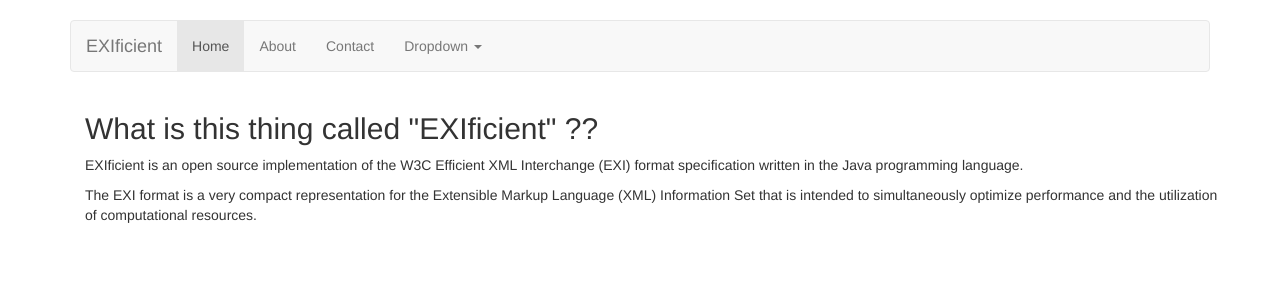
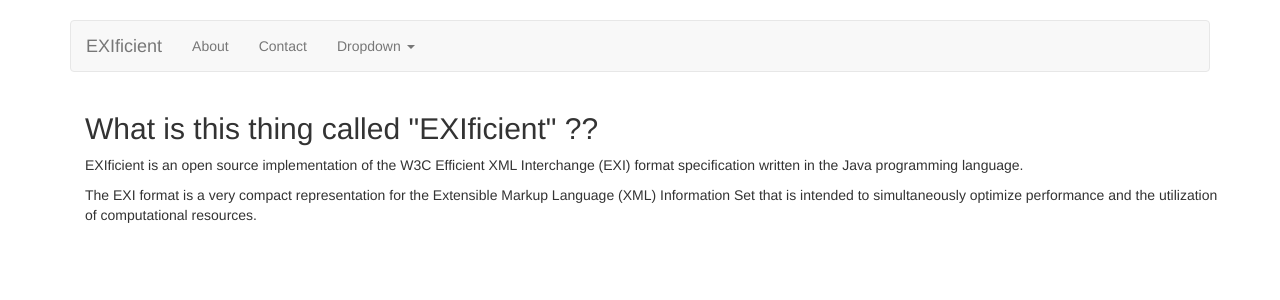
Before and after one commit to EXIficient/exificient.github.io, a Jekyll site: the page built from index.html, in a window 1280 px wide. Shown: the top 300 px of the page. Built offline with Jekyll 4.4.1, drawn with Linux system fonts in a browser that asks for light colours; nearby versions of some CDN libraries.

Commit message:
Update default.html

```diff
--- a/_layouts/default.html
+++ b/_layouts/default.html
@@ -38,12 +38,12 @@
               <span class="icon-bar"></span>
               <span class="icon-bar"></span>
             </button>
-            <a class="navbar-brand" href="#">EXIficient</a>
+            <a class="navbar-brand" href="/">EXIficient</a>
 
           </div>
           <div id="navbar" class="navbar-collapse collapse">
             <ul class="nav navbar-nav">
-              <li class="active"><a href="#">Home</a></li>
+              <!-- <li class="active"><a href="/">Home</a></li>-->
               <li><a href="/about/">About</a></li>
               <li><a href="#">Contact</a></li>
               <li class="dropdown">
```
